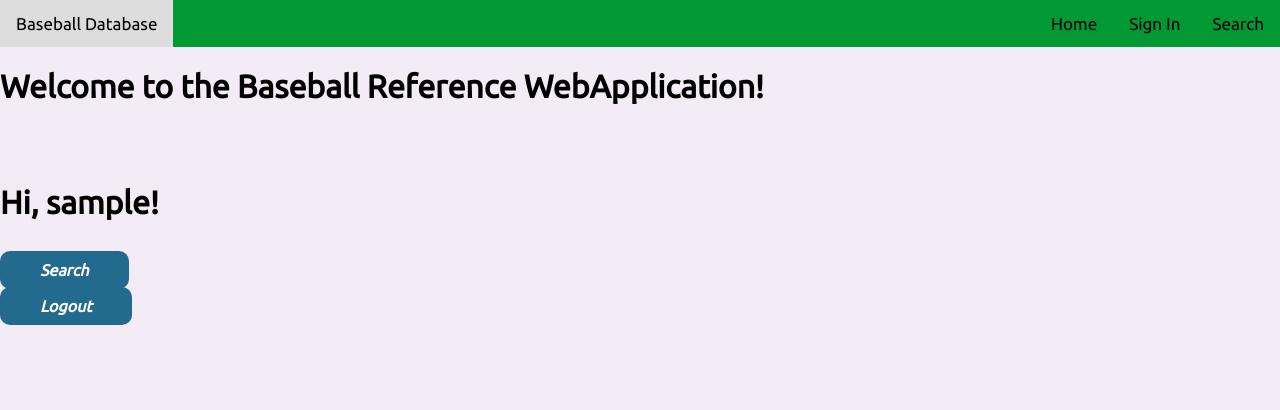
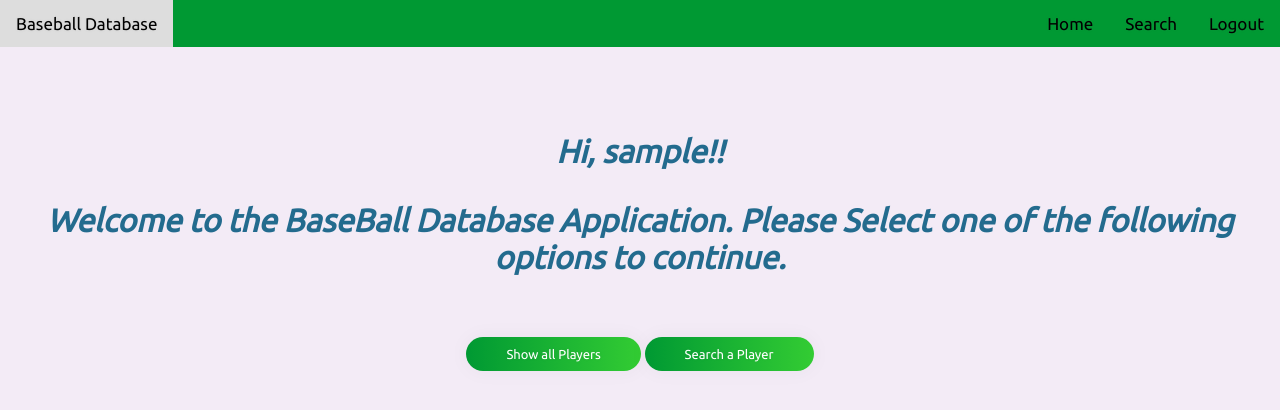
Before and after one commit to tkm3d1a/DB-found-webApp, a Flask app: page / in a window 1280 px wide. Shown: the top 410 px of the page. Run offline with Flask 2, Linux system fonts and the light colour scheme; the visitor is signed in with stand-in values (Sample User, id 1); parts of the project's set-up code (start-up, migrations or seed data) failed here and were passed over; some libraries are stand-ins or nearby versions.

Commit message:
Asthetic changes: login/logout toggle in navbar,show welcome page if in a logged in session

```diff
--- a/baseball-web-app/app/routes.py
+++ b/baseball-web-app/app/routes.py
@@ -14,9 +14,9 @@ db_name = os.environ.get('DB_NAME')
 
 @app.route('/')
 def home():
-  # print(session)
+  print(session)
   if (session.get('loggedin', False)):
-    return render_template('index.html', title='Home', session=session)
+    return render_template('welcome.html', title='Home', session=session)
   else:
     return render_template('index.html', title='Home - Logged in', session=session)
 
@@ -60,6 +60,10 @@ def search():
   return render_template('search.html',
                          title='Search',
                          form=search_form)
+
+@app.route('/allplayers', methods=['GET','POST'])
+def allPlayers():
+    return render_template('resultsAllPlayers.html')
 
 @app.route('/search/multi_res', methods=['GET','POST'])
 def multi_results():
--- a/baseball-web-app/app/static/style.css
+++ b/baseball-web-app/app/static/style.css
@@ -152,6 +152,21 @@
                     box-shadow: 0 0 20px 1px rgba(0, 0, 0, 0.04);
             }
 
+            .searchBtn {
+                cursor: pointer;
+                border-radius: 5em;
+                color: #fff;
+                background: linear-gradient(to right, #009933, #33cc33);
+                border: 0;
+                padding-left: 40px;
+                padding-right: 40px;
+                padding-bottom: 10px;
+                padding-top: 10px;
+                font-family: 'Ubuntu', sans-serif;
+                font-size: 13px;
+                box-shadow: 0 0 20px 1px rgba(0, 0, 0, 0.04);
+            }
+
             .newuser {
                     text-shadow: 0px 0px 3px rgba(117, 117, 117, 0.12);
                     color: #E1BEE7;
--- a/baseball-web-app/app/templates/base.html
+++ b/baseball-web-app/app/templates/base.html
@@ -25,8 +25,12 @@
           <a href="{{ url_for('home') }}">Baseball Database</a>
             <div class="navbarMenus">
                 <a href="{{ url_for('home') }}">Home</a>
+                {% if session.loggedin %}
+                <a href="{{ url_for('search') }}">Search</a>
+                <a href="{{ url_for('logout') }}">Logout</a>
+                {% else %}
                 <a href="{{ url_for('sign_in')}}">Sign In</a>
-                <a href="{{ url_for('search') }}">Search</a>
+                {% endif %}
             </div>
         </div> <!-- TODO: Turn into list navigation-->
         <div class="blockContent">
--- a/baseball-web-app/app/templates/welcome.html
+++ b/baseball-web-app/app/templates/welcome.html
@@ -1,18 +1,16 @@
 {% extends "base.html" %}
 
 {% block content %}
-</br></br></br></br></br>
+</br></br></br>
 <div align="center">
   <div align="center" class="border">
-    <div class="header">
-      <h1 class="word">{{ session.id }}</h1>
-    </div></br></br></br>
     <h1 class="bottom">
-      Hi {{ session.username }}!!</br></br>
-      Welcome to the index page...
-    </h1></br></br></br>
-    <a href="{{ url_for('logout') }}" class="btn">Logout</a>
-    <a href="{{ url_for('search') }}" class="btn">Search a Player</a>
+      <p>Hi, {{ session.username }}!!</p>
+      <p>Welcome to the BaseBall Database Application. Please Select one of the following options to continue.</p>
+    </h1>
+    </br></br>
+    <a href="{{ url_for('allPlayers') }}" class="searchBtn">Show all Players</a>
+    <a href="{{ url_for('search') }}" class="searchBtn">Search a Player</a>
   </div>
 </div>
 {% endblock %}
```
Also changed, not shown: baseball-web-app/app/templates/resultsAllPlayers.html (added, +8 -0 lines).
